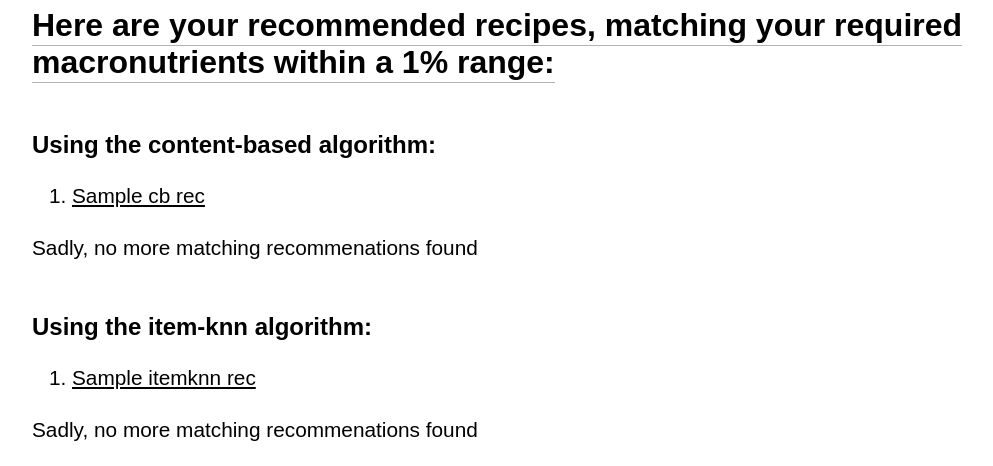
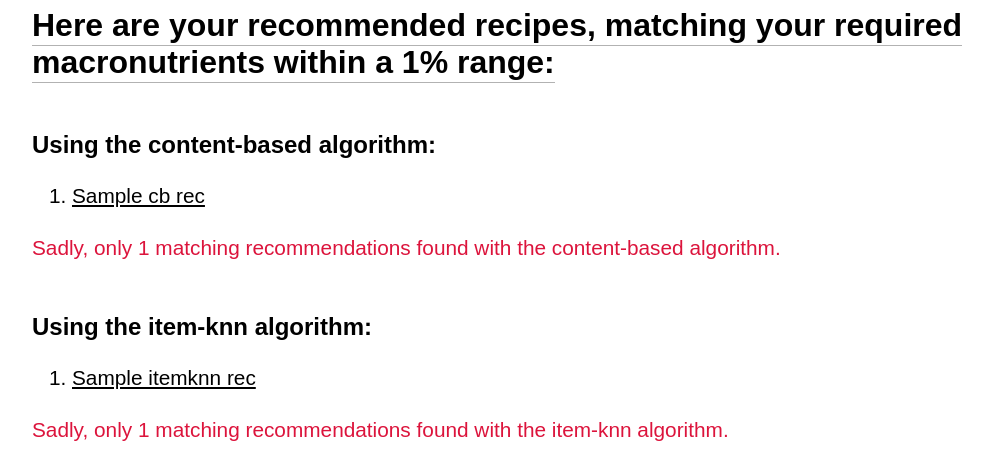
Before and after one commit to Per-Starke/NutritionRecSys, a Flask app: template App/templates/get_rec_with_macros.html in a window 1280 px wide. Shown: the part 648-1114 px from the top of the page, without its empty margins (68-1061 px from the left). Run offline with Flask 3, Linux system fonts and the light colour scheme; the template is opened without the code that fills it: most values are stand-ins (such as "Sample title", 1, 10 or a date in 2020); some libraries are stand-ins or nearby versions.

Commit message:
Styling update for error messages

```diff
--- a/App/static/css/main.css
+++ b/App/static/css/main.css
@@ -126,6 +126,10 @@ a.image-label:hover {
 .content {
     line-height: 1.5;
     font-size: 1.3em;
+}
+
+.error {
+    color: rgb(220, 20, 60)
 }
 
 span.main-header {
--- a/App/templates/get_rec_with_macros.html
+++ b/App/templates/get_rec_with_macros.html
@@ -56,9 +56,13 @@
         {% endfor %}
     </ol>
     {% if cb_recs.values()|length == 0 %}
-        <p class="body content">Sadly, no matching recommendations found. Please try again with other nutrient values.</p>
+        <p class="body content error">
+            Sadly, no matching recommendations found. Please try again with other nutrient values.
+        </p>
     {% elif cb_recs.values()|length < 3%}
-        <p class="body content">Sadly, no more matching recommenations found</p>
+        <p class="body content error">
+            Sadly, only {{cb_recs.values()|length}} matching recommendations found with the content-based algorithm.
+        </p>
     {% endif %}
 
     <h2 class="body body-with-top-margin"> Using the item-knn algorithm:</h2>
@@ -68,9 +72,13 @@
         {% endfor %}
     </ol>
     {% if itemknn_recs.values()|length == 0 %}
-        <p class="body content">Sadly, no matching recommendations found. Please try again with other nutrient values.</p>
+        <p class="body content error">
+            Sadly, no matching recommendations found. Please try again with other nutrient values.
+        </p>
     {% elif itemknn_recs.values()|length < 3%}
-        <p class="body content">Sadly, no more matching recommenations found</p>
+        <p class="body content error">
+            Sadly, only {{itemknn_recs.values()|length}} matching recommendations found with the item-knn algorithm.
+        </p>
     {% endif %}
 
 {% endblock %}
```
